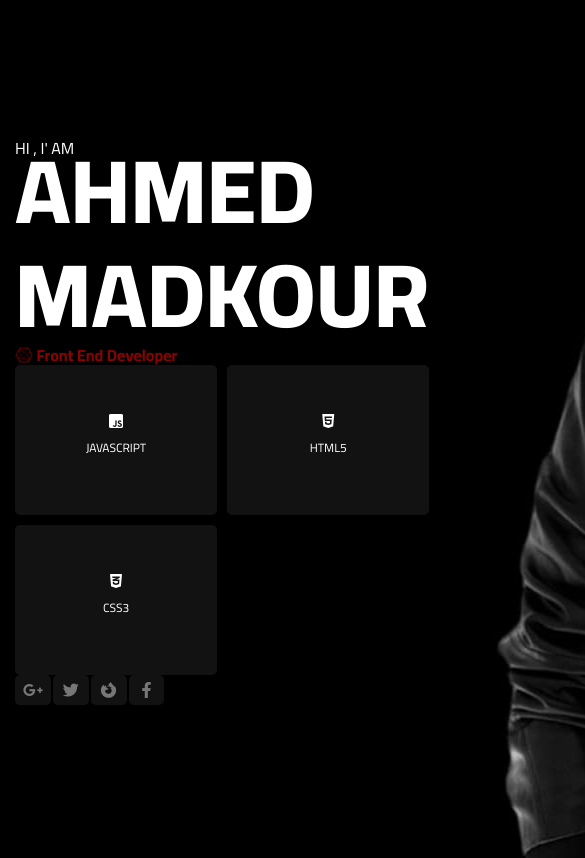
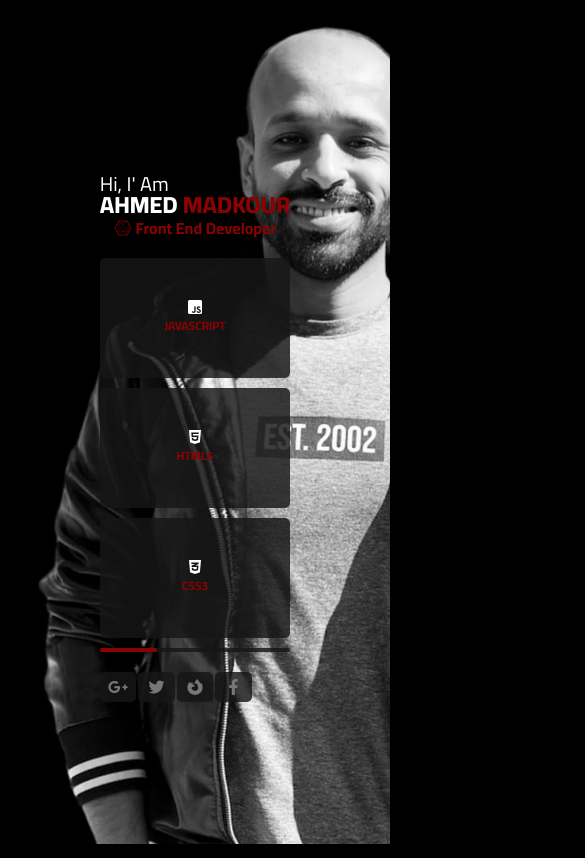
Before and after one commit to AhmedAbdoMadkour/portfolio_ahmed_madkour, a plain HTML site: page index.html in a window 390 px wide. Shown: the top 858 px of the page, 585 px wide, since content can reach past the window. Drawn offline with Linux system fonts and the light colour scheme; a web font is replaced by a local one.

Commit message:
create section landing

```diff
--- a/css/main_stylee.css
+++ b/css/main_stylee.css
@@ -1,103 +1,138 @@
 /* start globel rules */
-*{
+* {
     -webkit-box-sizing: border-box;
-    -moz-box-sizing:border-box ;
+    -moz-box-sizing: border-box;
     box-sizing: border-box;
-
+    margin: 0;
+    padding: 0;
 }
 
-html{
+html {
     scroll-behavior: smooth;
 }
 
-body{
+body {
     font-family: 'Cairo', sans-serif;
     background-color: black;
     color: white;
 }
 
-.container{
+
+.container {
     padding-left: 15px;
     padding-right: 15px;
     margin-left: auto;
     margin-right: auto;
 }
+
 /* small screen */
-@media (min-width:768px){
-    .container{
-        width:750px;
+@media (min-width:768px) {
+    .container {
+        width: 750px;
     }
 }
+
 /* medium screen */
-@media (min-width:992px){
-    .container{
-        width:970px;
+@media (min-width:992px) {
+    .container {
+        width: 970px;
     }
 }
 
 /* large screen */
-@media (min-width:1200px){
-    .container{
-        width:1170px;
+@media (min-width:1200px) {
+    .container {
+        width: 1170px;
     }
 }
+
 /* end globel rules */
 /* start landing */
 .landing {
     display: flex;
-color: white;
-height: 100vh;
-align-items: center;
+    color: white;
+    height: 100vh;
+    align-items: center;
+    background-image: url(../images/landing_5\ \(1\).jpeg);
+    background-repeat: no-repeat;
+    background-size: cover;
+    background-position-x: 77vh;
+    background-position-y: 24%;
+    padding-top: 100px;
+    padding-bottom: 100px;
+}
+
+.landing .container .sign_name h1 {
+    position: relative;
+    text-transform: uppercase;
+    font-weight: 900;
+    font-size: 6vw;
+    margin: 0;
+}
+
+.landing .container .sign_name h1::before {
+    position: absolute;
+    content: "hi, i' am";
+    font-size: 20px;
+    font-weight: normal;
+    text-transform: capitalize;
+    left: 15px;
+    top: -15px;
+}
+
+.landing .container .sign_name .postion {
+    text-transform: capitalize;
+    color: rgb(138, 2, 2);
+    font-weight: bold;
+    padding-bottom: 40px;
 }
 
 
-.landing .container .sign_name h1{
-    position: relative;
-    text-transform: uppercase;
-    font-weight: 900;
-    font-size: 90px;
-    margin: 0;
-}
-
-.landing .container .sign_name h1::before{
-    position: absolute;
-    content: "hi , i' am";
-    font-size: 16px;
-    font-weight: normal;
-}
-
-.landing .container .sign_name .postion{
-    text-transform: capitalize;
-    color: rgb(138, 2, 2);
-    font-weight: bold;
-}
-
-.landing .container .icons{
+.landing .container .icons {
     display: grid;
-    grid-template-columns: repeat(auto-fill , minmax(150px , 1fr));
+    grid-template-columns: repeat(auto-fill, minmax(120px, 1fr));
     gap: 10px;
+    margin-bottom: 10px;
 }
 
 .landing .container .icons div {
     display: flex;
     background-color: rgba(22, 22, 22, 0.822);
     justify-content: center;
-    height: 150px;
+    height: 120px;
     align-items: center;
     border-radius: 5px;
     flex-direction: column;
 }
 
-.landing .container .icons div p{
+.landing .container .icons div p {
     text-transform: uppercase;
     font-size: 12px;
+    line-height: 1.8;
 }
-.landing .container .social{
+
+.landing .container .level {
+    height: 4px;
+    background-color: rgba(22, 22, 22, 0.822);
+    width: 37%;
+    border-radius: 5px;
+    margin-bottom: 40px;
+}
+
+.landing .container .level span {
+    display: flex;
+    background-color: #8a0202;
+    height: 100%;
+
+}
+
+.landing .container .social {
     display: grid;
-    grid-template-columns: repeat(auto-fill , minmax(35px , 1fr));
+    grid-template-columns: repeat(auto-fill, minmax(35px, 1fr));
     gap: 2px;
 }
-.landing .container .social>i{
+
+.landing .container .social>i {
     display: flex;
     background-color: rgba(22, 22, 22, 0.822);
     justify-content: center;
@@ -106,4 +141,47 @@ align-items: center;
     border-radius: 5px;
     color: #777;
 }
+
+@media (max-width:767px) {
+    .landing {
+        background-position: 0;
+
+    }
+
+    .landing .container {
+        padding-top: 50px;
+        text-align: center;
+    }
+
+    .landing .container .sign_name .postion {
+        padding-bottom: 20px;
+    }
+
+    .landing .container .level {
+        width: 100%;
+    }
+
+    .landing .container .sign_name h1 {
+        color: linear-gradient(to right, white 60%, #8a0202 60%, #8a0202 100%);
+    }
+
+    .landing .container .sign_name h1::before {
+        left: 0;
+        top: -20px;
+    }
+
+    .landing .container .sign_name h1 span {
+        color: #8a0202;
+    }
+
+    .landing .container .icons div p {
+        color: #8a0202;
+        font-weight: bold;
+    }
+
+    .landing .container .level {
+        margin-bottom: 20px;
+    }
+}
+
 /* end landing */
--- a/index.html
+++ b/index.html
@@ -1,5 +1,6 @@
 <!DOCTYPE html>
 <html lang="en">
+
 <head>
     <meta charset="UTF-8">
     <meta http-equiv="X-UA-Compatible" content="IE=edge">
@@ -10,17 +11,20 @@
     <link rel="stylesheet" href="css/all.min.css">
     <!-- link google fonts -->
     <link rel="preconnect" href="https://fonts.googleapis.com">
-<link rel="preconnect" href="https://fonts.gstatic.com" crossorigin>
-<link href="https://fonts.googleapis.com/css2?family=Cairo:wght@200;300;400;700;800&family=Jomhuria&family=Open+Sans:ital,wght@0,300;1,300&family=Public+Sans:wght@100;200;300;400;500;600;700;800;900&family=Work+Sans:wght@100;200;300;400;500;700;800&display=swap" rel="stylesheet">
-<!-- link stylee css -->
-<link rel="stylesheet" href="css/main_stylee.css">
-<title>Ahmed Madkour</title>
+    <link rel="preconnect" href="https://fonts.gstatic.com" crossorigin>
+    <link
+        href="https://fonts.googleapis.com/css2?family=Cairo:wght@200;300;400;700;800&family=Jomhuria&family=Open+Sans:ital,wght@0,300;1,300&family=Public+Sans:wght@100;200;300;400;500;600;700;800;900&family=Work+Sans:wght@100;200;300;400;500;700;800&display=swap"
+        rel="stylesheet">
+    <!-- link stylee css -->
+    <link rel="stylesheet" href="css/main_stylee.css">
+    <title>Ahmed Madkour</title>
 </head>
+
 <body>
     <section class="landing">
         <div class="container">
             <div class="sign_name">
-                <h1>ahmed madkour</h1>
+                <h1>ahmed <span>madkour</span> </h1>
                 <div class="postion">
                     <i class="fa-brands fa-connectdevelop"></i>
                     <span>front end developer</span>
@@ -40,6 +44,7 @@
                     <p>css3</p>
                 </div>
             </div>
+            <div class="level"><span class="level" style="width:30%"></span></div>
             <div class="social">
                 <i class="fa-brands fa-google-plus-g"></i>
                 <i class="fa-brands fa-twitter"></i>
@@ -47,9 +52,10 @@
                 <i class="fa-brands fa-facebook-f"></i>
             </div>
         </div>
-        <div class="img_landing">
+        <!-- <div class="img_landing">
             <img src="images/landing_5 (1).jpeg" alt="">
-        </div>
+        </div> -->
     </section>
 </body>
+
 </html>
```
